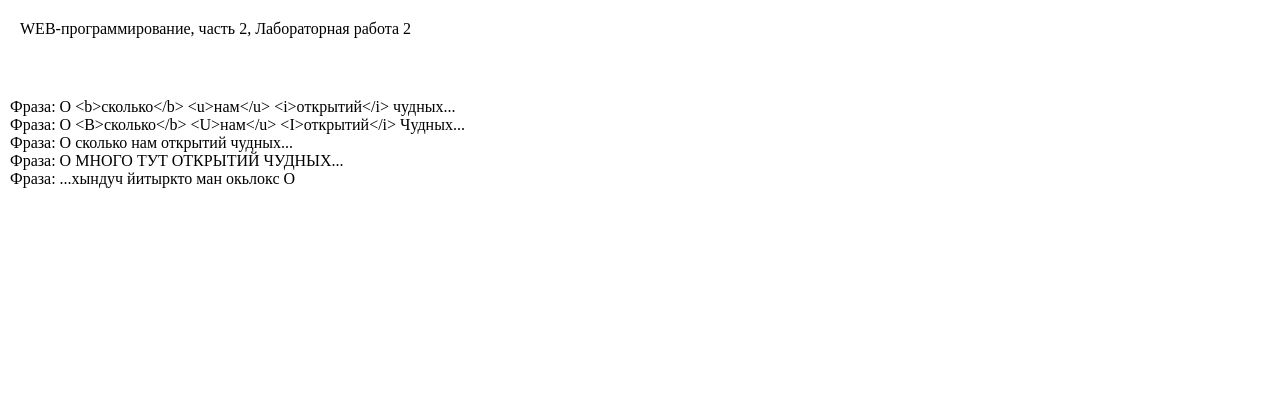
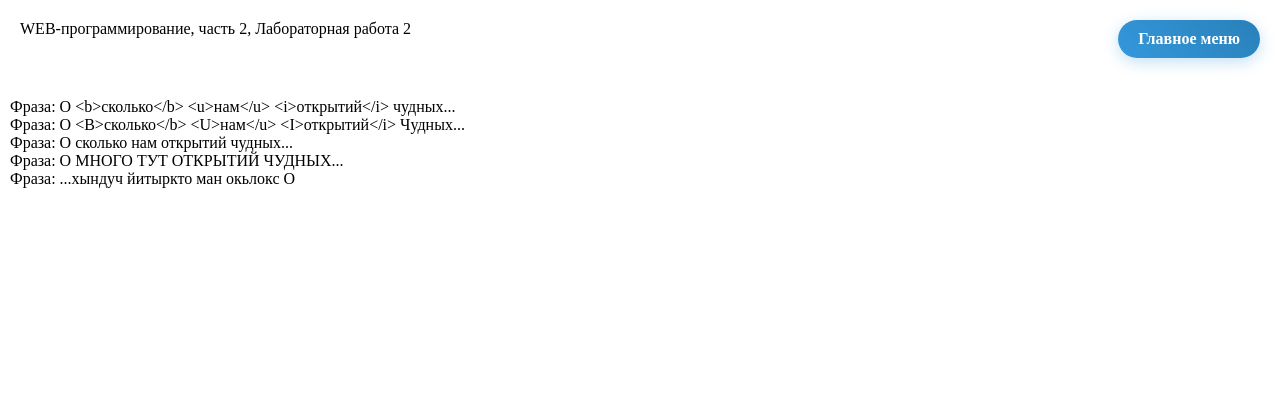
Before and after one commit to lizokelvo/backend, a Flask app: page /lab2/filters in a window 1280 px wide. Shown: the top 420 px of the page. Run offline with Flask 3, Linux system fonts and the light colour scheme.

Commit message:
Заключение

```diff
--- a/templates/base.html
+++ b/templates/base.html
@@ -5,11 +5,50 @@
     <meta name="viewport" content="width=device-width, initial-scale=1.0">
     <title>Ворошилова Елизавета. {% block lab %}{% endblock %}</title>
     <link rel="stylesheet" href="{{ url_for('static', filename='main.css') }}">
+     <link rel="icon" type="image/x-icon" href="{{ url_for('static', filename='favicon.ico') }}">
+    <link rel="icon" type="image/png" sizes="32x32" href="{{ url_for('static', filename='favicon-32x32.png') }}">
+    <link rel="icon" type="image/png" sizes="16x16" href="{{ url_for('static', filename='favicon-16x16.png') }}">
 </head>
 <body>
     <header>
         WEB-программирование, часть 2, {{ self.lab() }}
     </header>
+
+
+    <style>
+        .main-menu {
+            position: fixed;
+            top: 20px;
+            right: 20px;
+            z-index: 1000;
+        }
+        .home-link {
+            display: inline-block;
+            padding: 10px 20px;
+            background: linear-gradient(45deg, #3498db, #2980b9);
+            color: white;
+            text-decoration: none;
+            border-radius: 25px;
+            font-weight: bold;
+            box-shadow: 0 4px 15px rgba(52, 152, 219, 0.3);
+            transition: transform 0.3s, box-shadow 0.3s;
+        }
+        .home-link:hover {
+            transform: translateY(-2px);
+            box-shadow: 0 6px 20px rgba(52, 152, 219, 0.4);
+        }
+    </style>
+    {% block styles %}{% endblock %}
+</head>
+<body>
+
+    <div class="main-menu">
+        <a href="/" class="home-link"> Главное меню</a>
+    </div>
+
+    {% block content %}{% endblock %}
+
+    {% block scripts %}{% endblock %}
 
     <main>
         {% block main %}{% endblock %}
```
